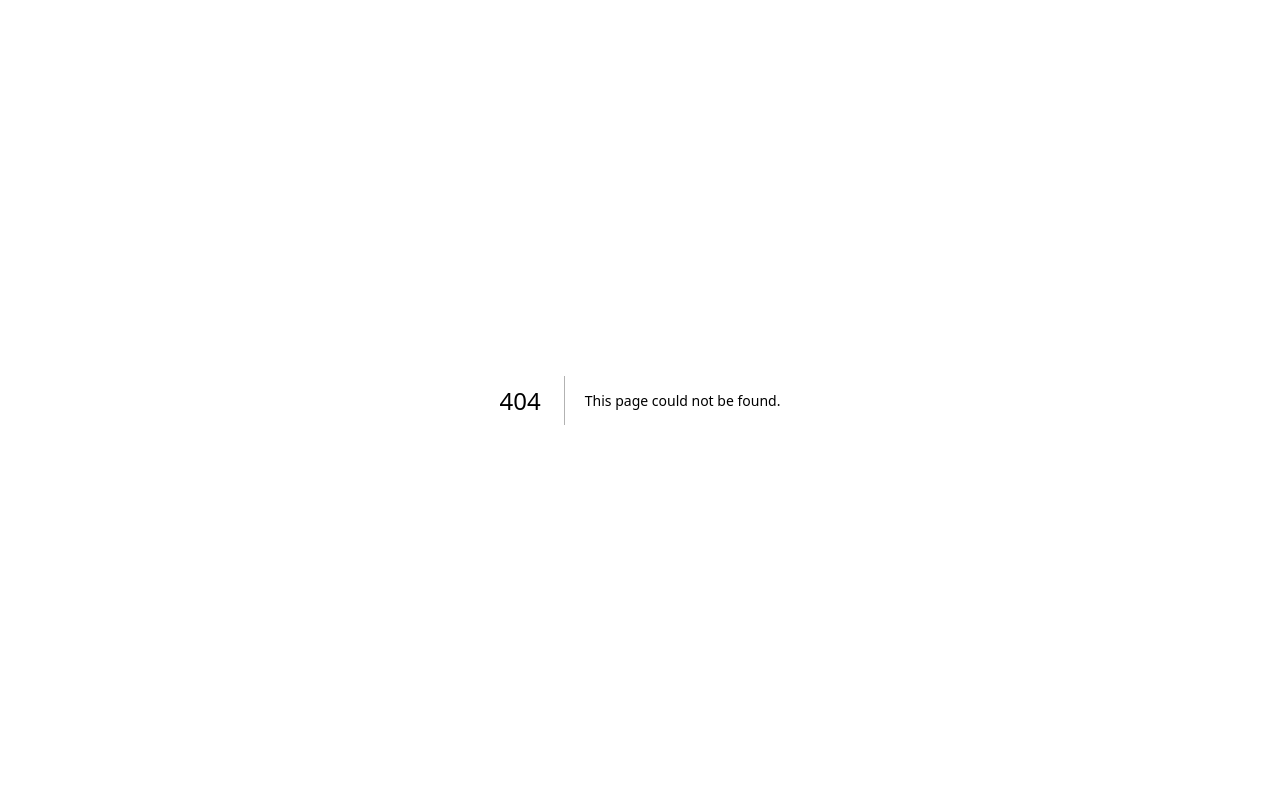
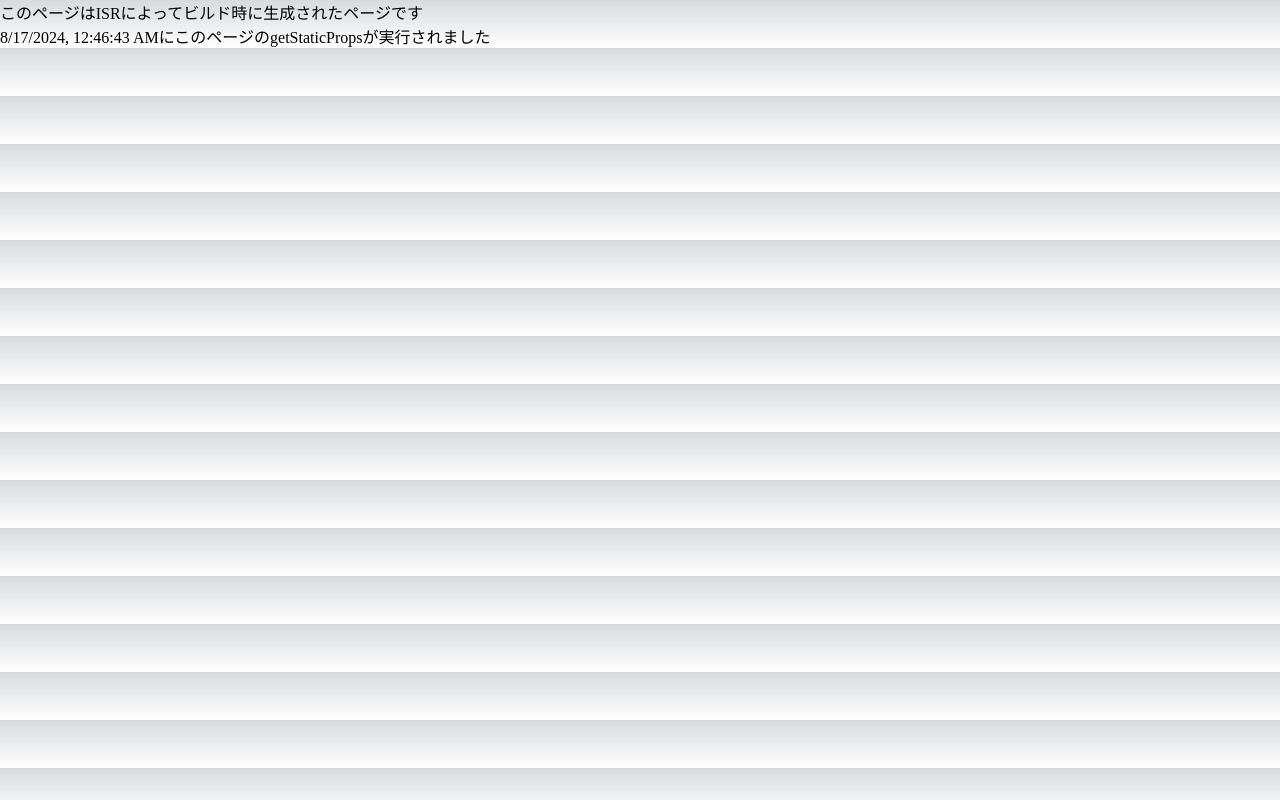
Before and after one commit to CHASOGEN/ts-react-nextjs, a Next.js app in the folder next-sample/: page /isr in a window 1280 px wide. Before the commit this address had no page. Built offline with nearby package versions, Linux system fonts and the light colour scheme.

Commit message:
3.8.6 ISR によるページ実装

```diff
--- /dev/null
+++ b/next-sample/pages/isr.tsx
@@ -0,0 +1,48 @@
+import { GetStaticPaths, NextPage, GetStaticProps } from "next";
+import { propagateServerField } from "next/dist/server/lib/router-utils/setup-dev-bundler";
+import { Rethink_Sans } from "next/font/google";
+import Head from 'next/head'
+import { useRouter } from 'next/router'
+
+type ISRProps = {
+    message: string
+}
+
+// ISRProps を受け付ける NextPage の型
+const ISR: NextPage<ISRProps> = (props) => {
+    const { message } = props
+    const router = useRouter()
+
+    if (router.isFallback){
+        // フォールバック用のページを返す
+        return <div>Loading</div>
+    }
+
+    return (
+        <div>
+            <Head>
+                <title>Create Next App</title>
+                <link rel="icon" href="/favicon.ico" />
+            </Head>
+            <main>
+                <p>このページはISRによってビルド時に生成されたページです</p>
+                <p>{message}</p>
+            </main>
+        </div>
+    )
+}
+
+export const getStaticProps: GetStaticProps<ISRProps> = async (context) => {
+    const timestamp = new Date().toLocaleString()
+    const message = `${timestamp}にこのページのgetStaticPropsが実行されました`
+
+    return {
+        props: {
+            message,
+        },
+        // ページの有効期限を秒単位で指定
+        revalidate:60,
+    }
+}
+
+export default ISR
```
